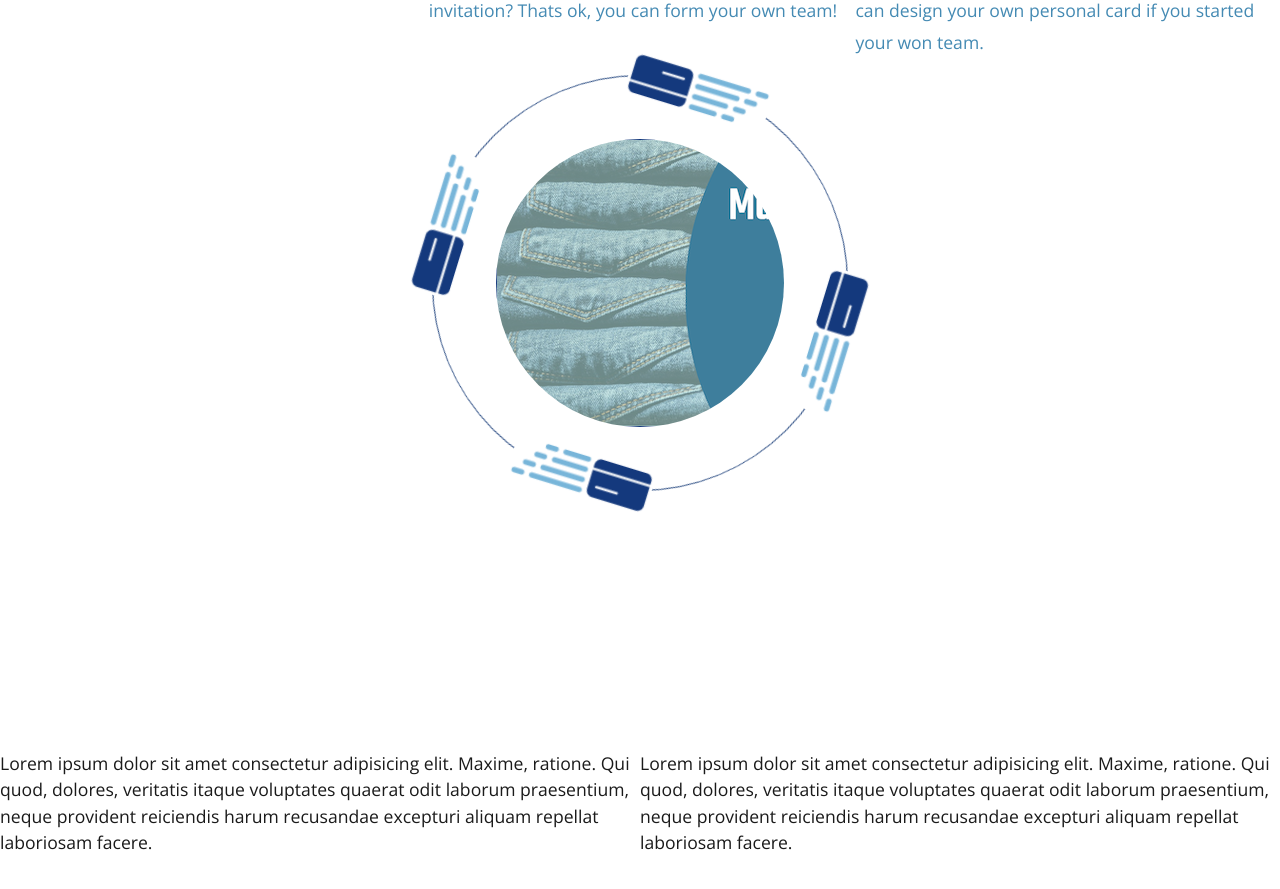
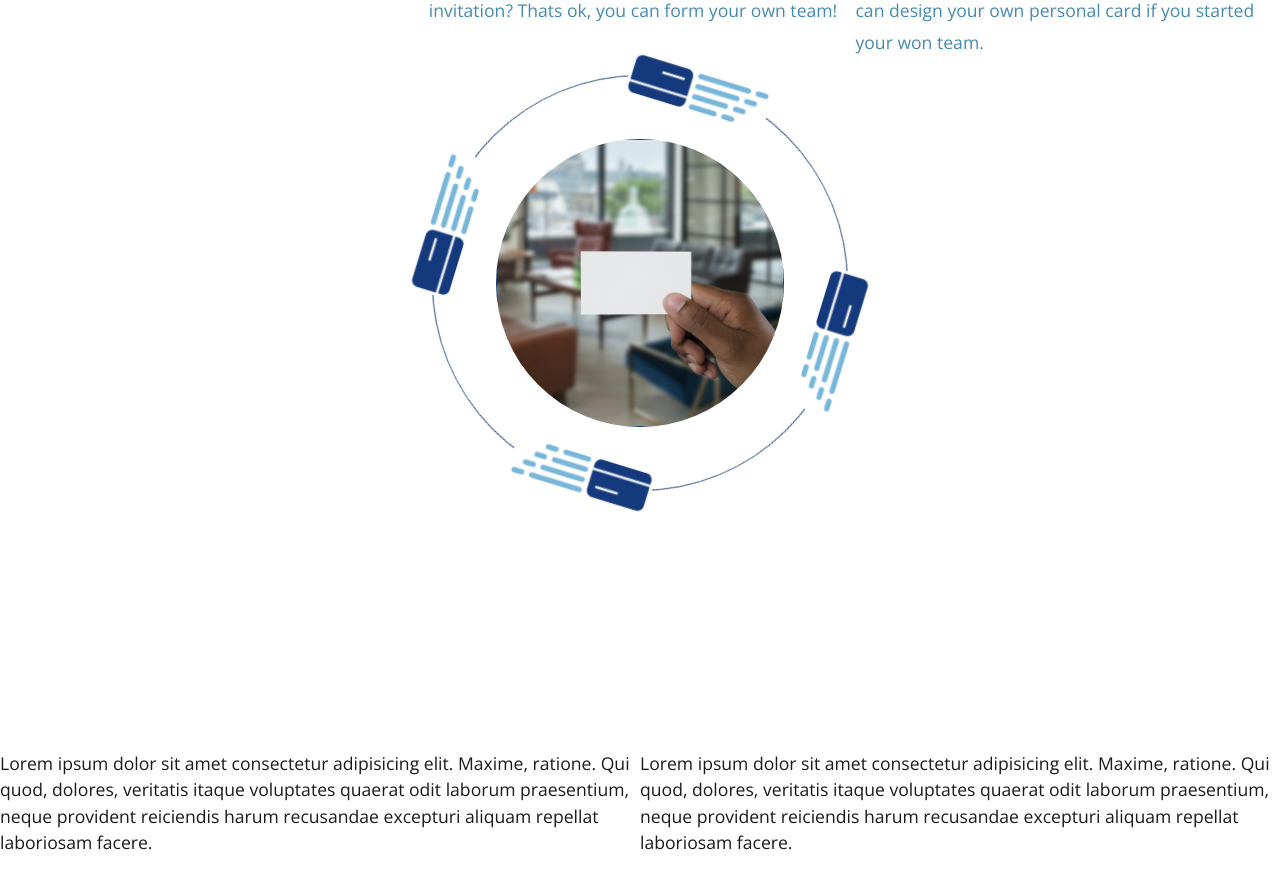
Before and after one commit to DRCallaghan/Carded, a React (Create React App) app in the folder client/: page / in a window 1280 px wide. Shown: the part 2060-2949 px from the top of the page. Built offline with nearby package versions, Linux system fonts and the light colour scheme.

Commit message:
finished animation

```diff
--- a/client/src/pages/Home.js
+++ b/client/src/pages/Home.js
@@ -8,6 +8,7 @@ import carded3 from "../images/carded3.png";
 import team from "../images/team.jpeg";
 import handing from "../images/handing.jpeg";
 import logo from "../images/logo.png";
+import hand from "../images/hand.jpeg";
 import { QUERY_PROFILES } from "../utils/queries";
 import "../index.css";
 
@@ -116,7 +117,7 @@ const Home = () => {
         </div>
         <div class="inner-circle">
           {/* <!-- ============== PROFILE PIC TO BE CHANGED LATER  ============= --> */}
-          <img src={carded3}  alt="card" className="card" />
+          <img src={hand} style = {{width: "100%"}} alt="card" className="card" />
         </div>
       </div>
 
```
Also changed, not shown: client/src/images/hand.jpeg (added), 1 other file (tests, documents, lock files or other folders).
